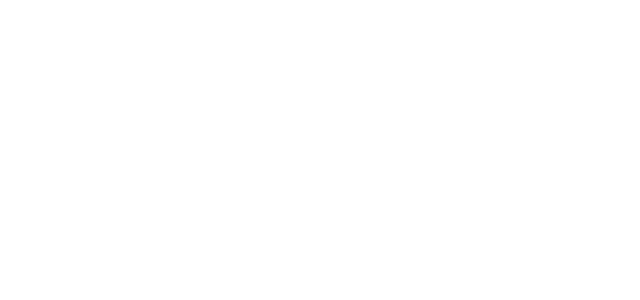
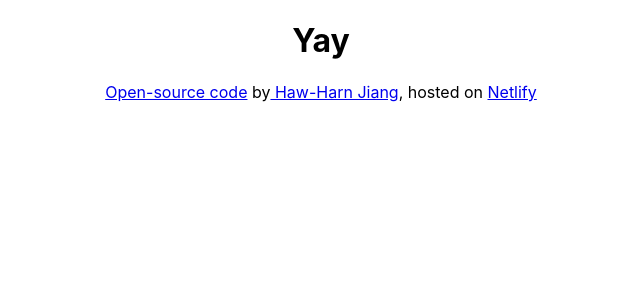
Before and after one commit to HHJ121/dandelion-weather-react-application, a React (Create React App) app: page / in a window 1280 px wide. Shown: the top 300 px of the page, without its empty margins (319-959 px from the left). Built offline with nearby package versions, Linux system fonts and the light colour scheme.

Commit message:
Added links to GitHub and Netlify

```diff
--- a/package.json
+++ b/package.json
@@ -6,6 +6,7 @@
     "@testing-library/jest-dom": "^5.16.1",
     "@testing-library/react": "^12.1.2",
     "@testing-library/user-event": "^13.5.0",
+    "bootstrap": "^5.1.3",
     "react": "^17.0.2",
     "react-dom": "^17.0.2",
     "react-scripts": "5.0.0",
--- a/src/App.js
+++ b/src/App.js
@@ -1,10 +1,31 @@
 import React from "react";
-import './App.css';
+import "./App.css";
 
 export default function App() {
   return (
     <div className="App">
-
+      <h1>Yay</h1>
+      <footer>
+        <a
+          href="https://github.com/HHJ121/dandelion-weather-react-application"
+          target="_blank"
+          rel="noreferrer"
+        >
+          Open-source code
+        </a>{" "}
+        by
+        <a href="http://guidedbythe1.com/" target="_blank" rel="noreferrer">
+          {""} Haw-Harn Jiang
+        </a>
+        , hosted on {""}
+        <a
+          href="https://hardcore-pasteur-857caf.netlify.app/"
+          target="_blank"
+          rel="noreferrer"
+        >
+          Netlify
+        </a>
+      </footer>
     </div>
   );
 }
```
Also changed, not shown: 1 other file (tests, documents, lock files or other folders).
